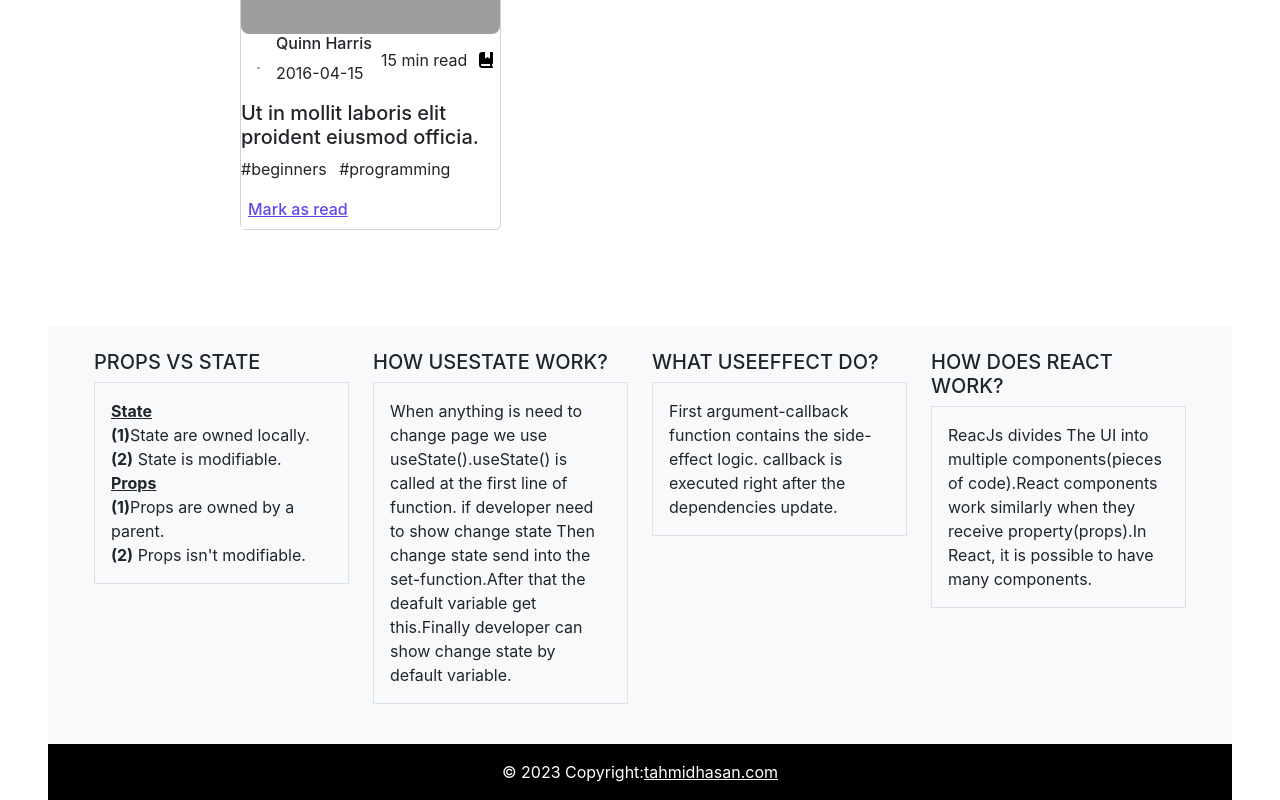
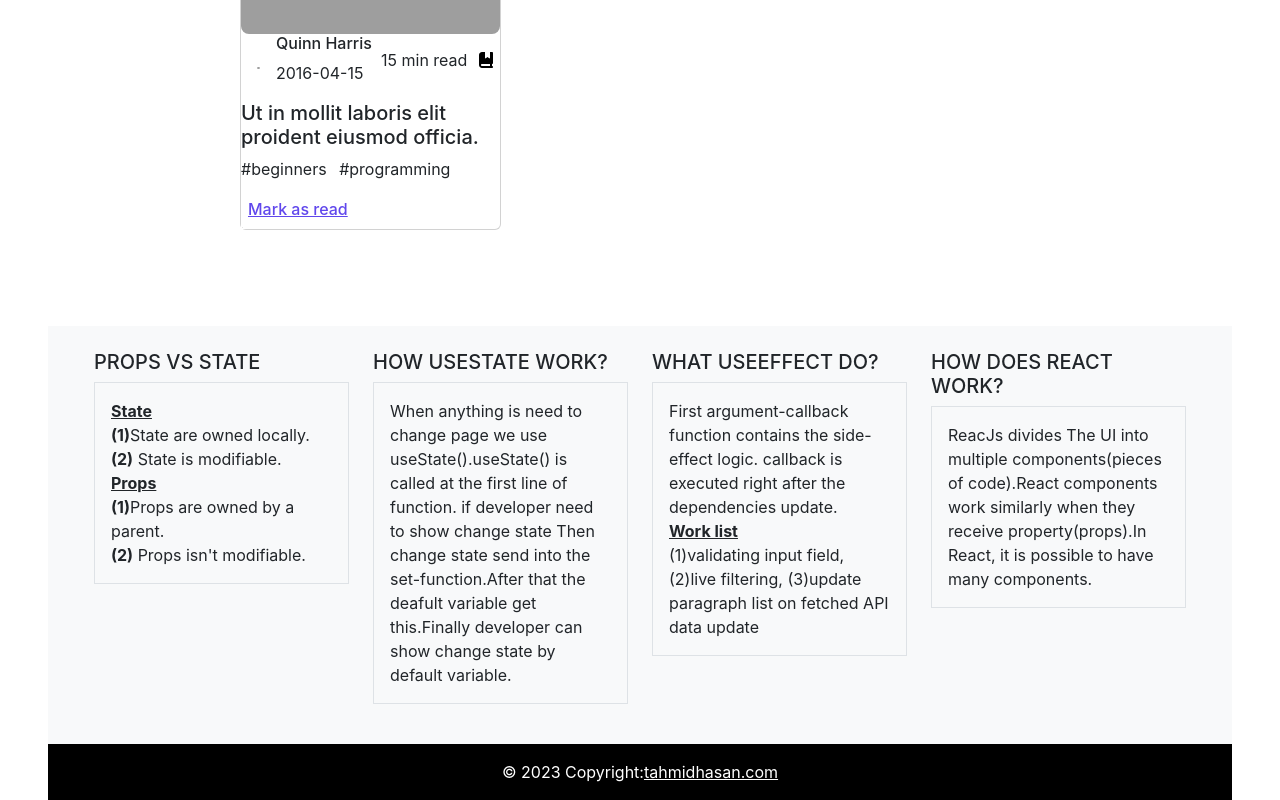
Before and after one commit to tahmidhasantanoy/Simple-React-Project, a React (Create React App) app: page / in a window 1280 px wide. Shown: the part 1977-2777 px from the top of the page. Built offline with nearby package versions, Linux system fonts and the light colour scheme; grey boxes are pictures that could not be loaded.

Commit message:
QNA updated

```diff
--- a/src/components/Footer/Footer.js
+++ b/src/components/Footer/Footer.js
@@ -37,7 +37,9 @@ const Footer = () => {
               <h5 className="text-uppercase">What useEffect do?</h5>
 
               <p className="border p-3 mt-2">
-              First argument-callback function contains the side-effect logic. callback is executed right after the dependencies update.
+              First argument-callback function contains the side-effect logic. callback is executed right after the dependencies update. <br />
+              <strong><u>Work list</u></strong><br />
+              (1)validating input field, (2)live filtering, (3)update paragraph list on fetched API data update
               </p>
             </div>
 
```
